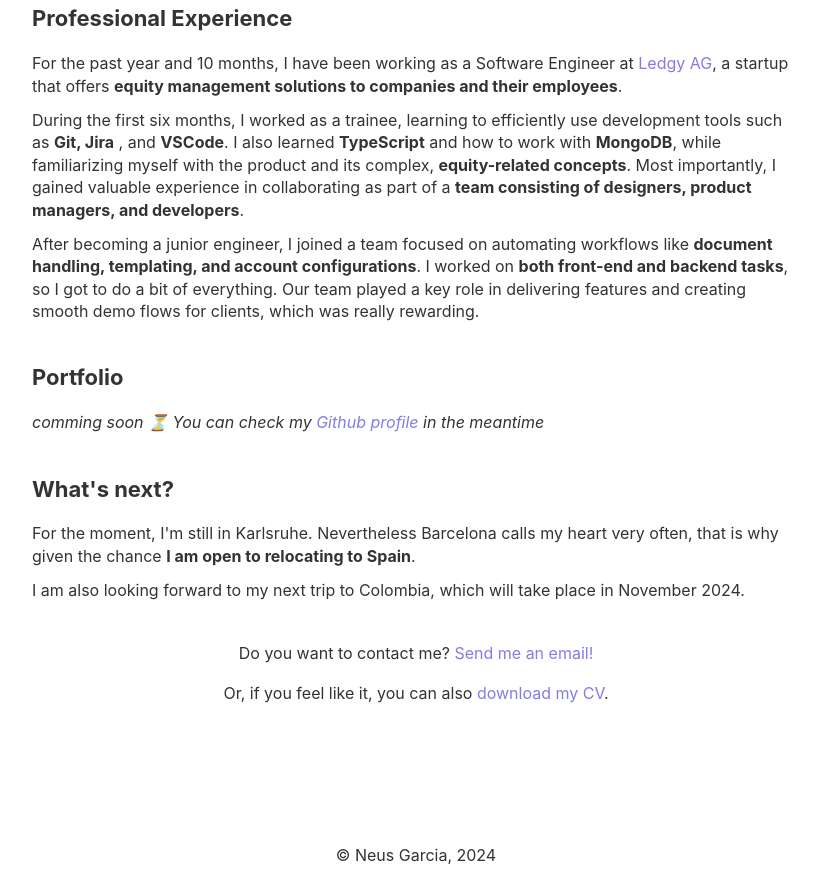
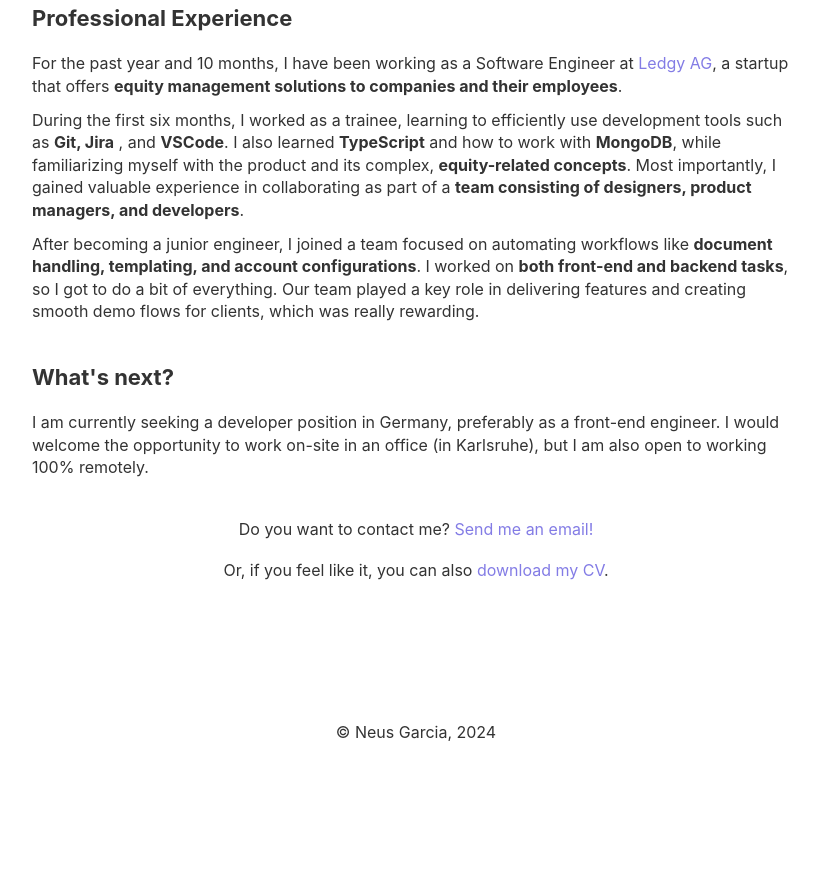
Before and after one commit to neusgp/neusgarciadev-vercel, a website: page index.html in a window 1280 px wide. Shown: the part 999-1876 px from the top of the page, without its empty margins (224-1042 px from the left). After the commit the page ends 1753 px from the top, so only its background shows below. Drawn offline with Linux system fonts and the light colour scheme.

Commit message:
fix: upload new curriculum

```diff
--- a/index.html
+++ b/index.html
@@ -138,7 +138,7 @@
           </p>
         </div>
       </div>
-      <div id="portfolio" class="section">
+      <!-- <div id="portfolio" class="section">
         <h3>Portfolio</h3>
         <div class="section-text">
           <i
@@ -149,18 +149,15 @@
             in the meantime</i
           >
         </div>
-      </div>
+      </div> -->
       <div id="what-is-next" class="section">
         <h3>What's next?</h3>
         <div class="section-text">
           <p>
-            For the moment, I'm still in Karlsruhe. Nevertheless Barcelona calls
-            my heart very often, that is why given the chance
-            <b>I am open to relocating to Spain</b>.
-          </p>
-          <p>
-            I am also looking forward to my next trip to Colombia, which will
-            take place in November 2024.
+            I am currently seeking a developer position in Germany, preferably
+            as a front-end engineer. I would welcome the opportunity to work
+            on-site in an office (in Karlsruhe), but I am also open to working
+            100% remotely.
           </p>
         </div>
       </div>
@@ -171,7 +168,8 @@
         </p>
         <p>
           Or, if you feel like it, you can also
-          <a href="./documents/CV_Neus_Garcia.pdf" download>download my CV</a>.
+          <a href="./documents/Neus_Garcia_CV_EN.pdf" download>download my CV</a
+          >.
         </p>
       </div>
     </div>
```
Also changed, not shown: 2 other files.
